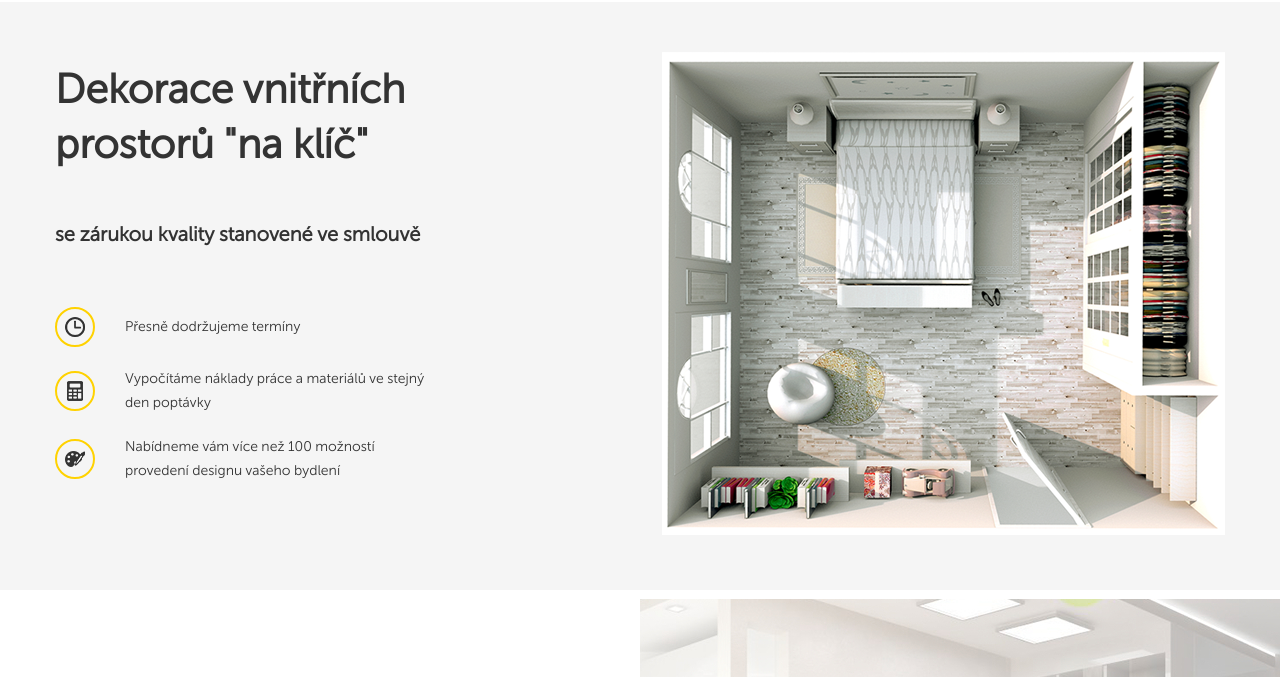
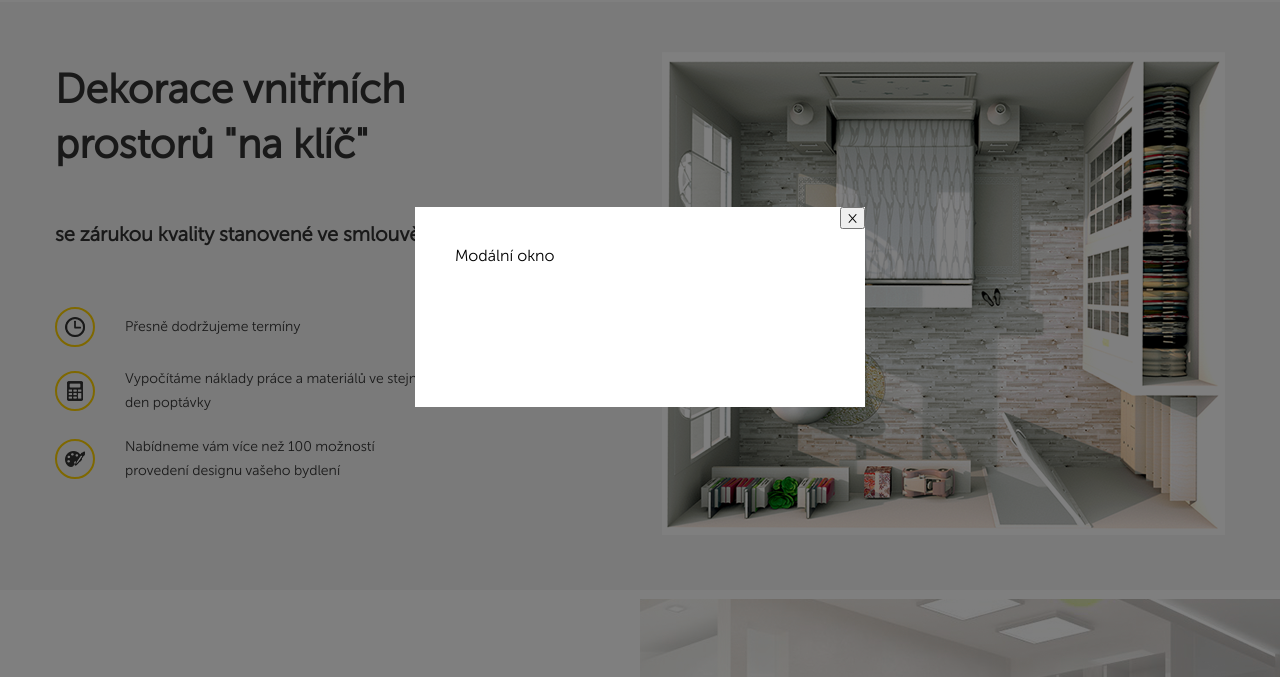
Before and after one commit to filipskorpik/build, a plain HTML site: page src/index.html in a window 1280 px wide. Both pictures are taken after a click on the button "Zavolejte mi". Shown: the part 93-770 px from the top of the page. Drawn offline with Linux system fonts and the light colour scheme.

Commit message:
založení složky js, napojení js a vytvoření modálního okna

```diff
--- a/src/index.html
+++ b/src/index.html
@@ -22,7 +22,7 @@
                         <span class="header__adress">Praha</span>
                         <a href="tel:+420777167699" class="header__phone">+420 777 167 699</a>
                     </div>
-                    <button class="header__button btn" >Zavolejte mi</button>
+                    <button class="header__button btn" id="button" >Zavolejte mi</button>
 
                 </div>
             </div>
@@ -87,5 +87,14 @@
 
 
     </main>
+
+<div class="modal" id="modal">
+    <div class="modal-dialog">
+        <button class="modal-dialog__close" id="close">&times;</button>
+        <h4 class="modal-dialog__title">Modální okno</h4>
+    </div>
+</div>
+
+    <script src="js/main.js"></script>
 </body>
 </html>
--- /dev/null
+++ b/src/js/main.js
@@ -0,0 +1,11 @@
+var button = document.querySelector('#button');
+var modal = document.querySelector('.modal');
+var close = document.querySelector('#close');
+
+button.addEventListener('click', function(){
+    modal.classList.add('modal_active')
+});
+
+close.addEventListener('click', function(){
+    modal.classList.remove('modal_active')
+});
--- a/src/sass/style.sass
+++ b/src/sass/style.sass
@@ -210,3 +210,27 @@
             margin-top: 10px
         &__phone
             +bold
+            color: $accent
+.modal
+    position: fixed
+    left: 0
+    top: 0
+    width: 100%
+    height: 100%
+    background-color: rgba(#000, .5)
+    display: none
+    &_active
+        display: flex
+    &-dialog
+        margin: auto
+        max-width: 450px
+        width: 90%
+        background-color: #fff
+        min-height: 200px
+        padding: 40px
+        position: relative
+        &__close
+            position: absolute
+            top: 0
+            right: 0
+            width: 25px
```
Also changed, not shown: src/css/style.css, src/images/layer1.jpg (added), src/images/layer2.jpg (added), src/images/layer3.jpg (added), src/images/left.png (added), src/images/right.png (added), 1 other file.
